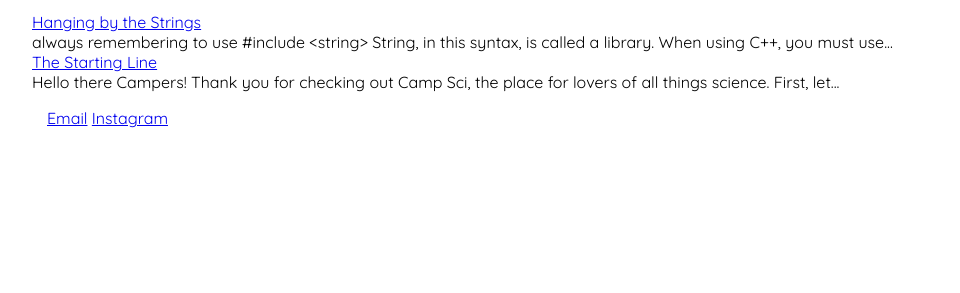
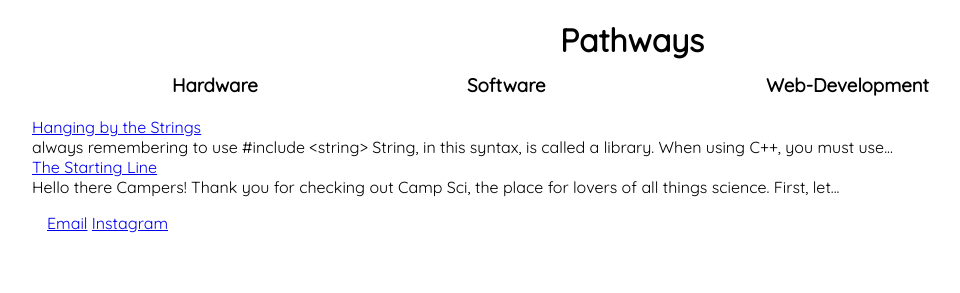
Before and after one commit to campsci/campsci.github.io, a Jekyll site: the page built from home/home.html, in a window 1280 px wide, cut to the strip 733-1026 px from the top of the page. Shown: the whole strip, without its empty margins (8-968 px from the left). Built offline with Jekyll 4.4.1, drawn with Linux system fonts in a browser that asks for light colours; some web fonts are replaced; before the commit the page ends 921 px from its top, so only the background shows below that.

Commit message:
Update home.html

```diff
--- a/home/home.html
+++ b/home/home.html
@@ -55,6 +55,19 @@ permalink: /home/
 		 <center><h1 class="leadingimg"> with the Science </h1></center>
 		 <center><h1 class="leadingimg">in You</h1></center> </h1>
 	 </div>
+	<div id="pagewrap">
+		<center><h1>Pathways</h1></center>
+		<section id="firstcol">
+			<h3>Hardware</h3>
+		</section>
+		<section id="secondcol">
+			<h3>Software</h3>
+		</section>
+		<section id="thirdcol">
+			<h3>Web-Development</h3>
+		</section>
+	</div>
+
       <div class="container">
 
         <div class="blurb">
```
